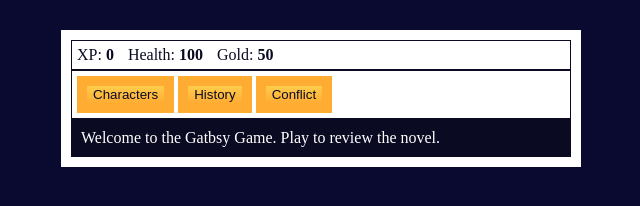
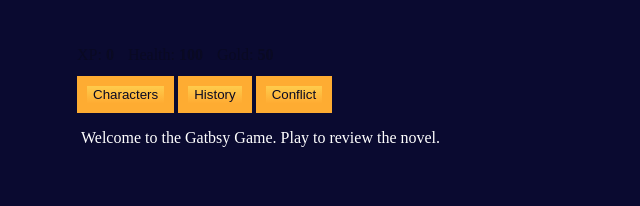
Before and after one commit to kwsmolin/monster-game, a plain HTML site: page index.html in a window 1280 px wide. Shown: the whole page, without its empty margins (319-959 px from the left). Drawn offline with Linux system fonts and the light colour scheme.

Commit message:
Update style.css

```diff
--- a/style.css
+++ b/style.css
@@ -3,7 +3,7 @@ body {
 }
 
 #text {
-  background-color: #0a0a23;
+  background-color: #0a0a30;
   color: #ffffff;
   padding: 10px;
 }
@@ -11,7 +11,7 @@ body {
 #game {
   max-width: 500px;
   max-height: 400px;
-  background-color: #ffffff;
+  background-color: #gggggg;
   color: #ffffff;
   margin: 30px auto 0px;
   padding: 10px;
@@ -19,14 +19,14 @@ body {
 
 #controls,
 #stats {
-  border: 1px solid #0a0a23;
+  border: 1px solid #0a0a30;
   padding: 5px;
   color: #0a0a23;
 }
 
 #monsterStats {
   display: none;
-  border: 1px solid #0a0a23;
+  border: 1px solid #0a0a30;
   padding: 5px;
   color: #ffffff;
   background-color: #c70d0d;
```
